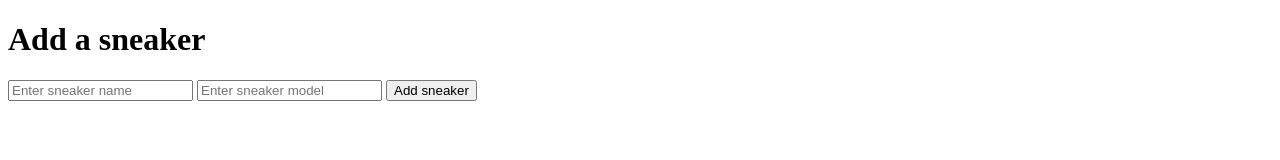
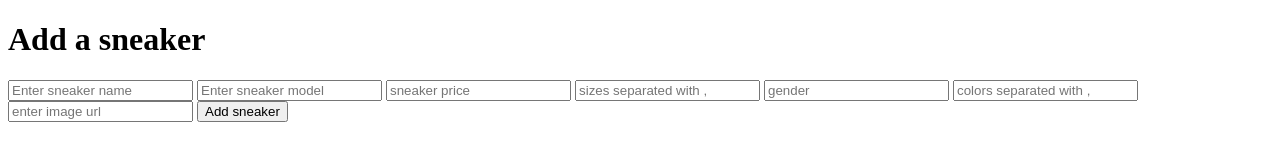
Before and after one commit to abdelilahAchir/Sneakers-api-express, a website: page addSneaker.html in a window 1280 px wide. Drawn offline with Linux system fonts and the light colour scheme.

Commit message:
added more field at adding a sneaker'

```diff
--- a/addSneaker.html
+++ b/addSneaker.html
@@ -15,6 +15,11 @@
         type="text"
         placeholder="Enter sneaker model"
       />
+      <input name="price" type="text" placeholder="sneaker price" />
+      <input name="sizes" type="text" placeholder="sizes separated with ," />
+      <input type="text" name="gender" placeholder="gender" />
+      <input type="text" name="colors" placeholder="colors separated with ," />
+      <input type="text" name="images" placeholder="enter image url" />
       <button type="submit">Add sneaker</button>
     </form>
   </body>
```
Also changed, not shown: app.js (+8 -1 lines).
